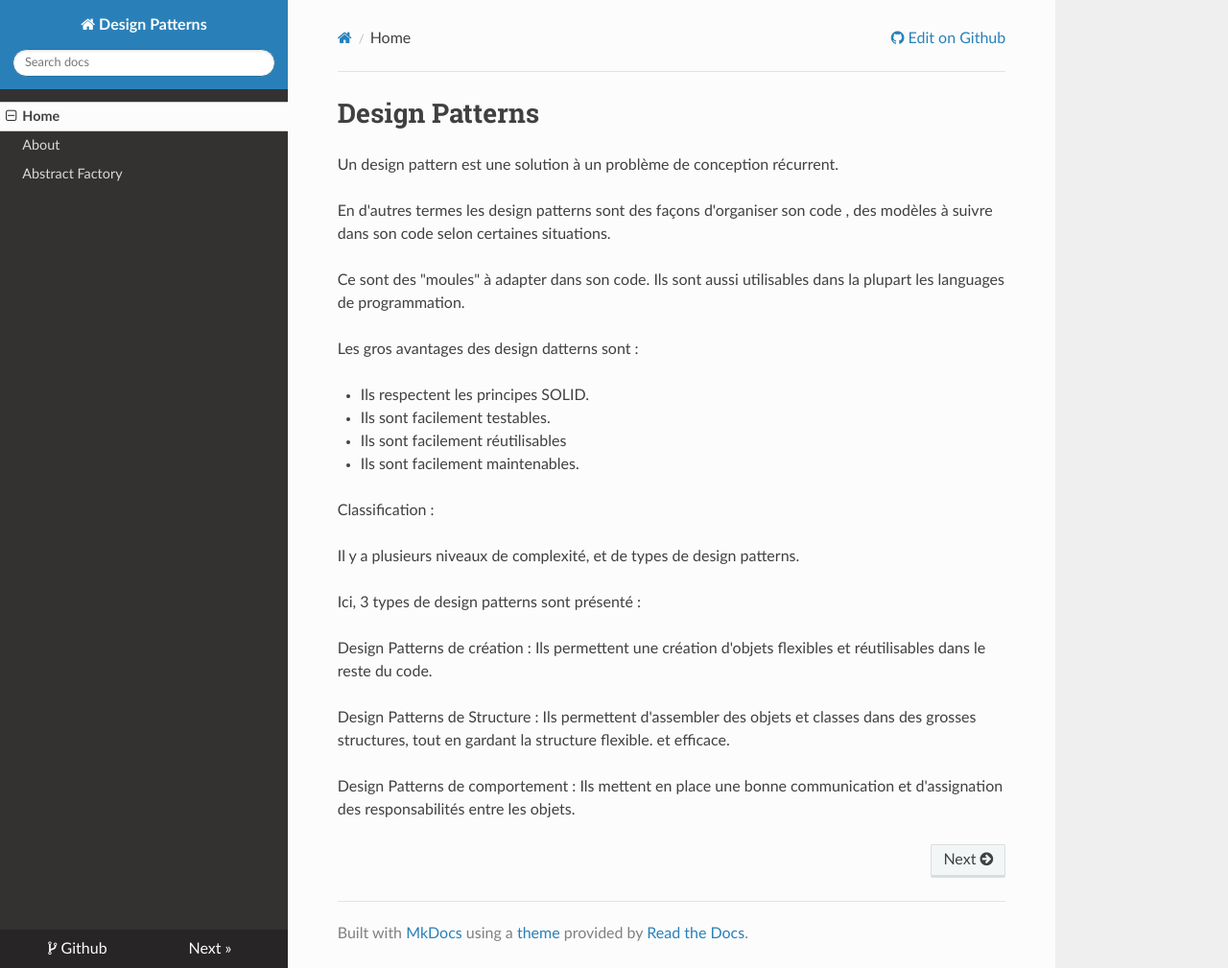
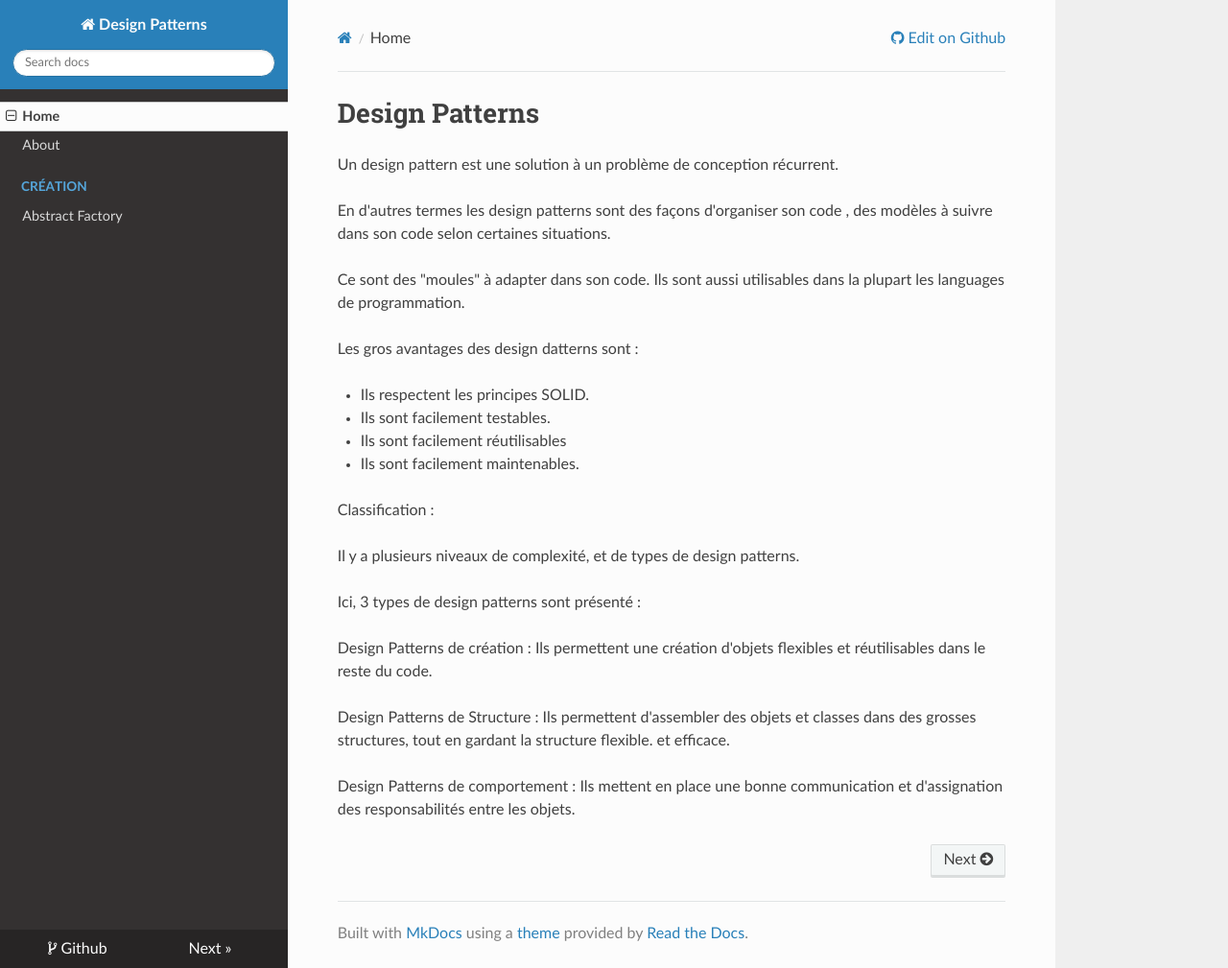
Before and after one commit to programgames/DesignPattern, an MkDocs documentation site: the page built from docs/index.md, in a window 1280 px wide and 1009 px high. Shown: the whole window at 96% size. Built offline with MkDocs 1.6.1, drawn with Linux system fonts in a browser that asks for light colours; nearby versions of some CDN libraries.

Commit message:
Changement de la structure

```diff
--- a/mkdocs.yml
+++ b/mkdocs.yml
@@ -1,7 +1,7 @@
 site_name: Design Patterns
 repo_url: https://github.com/programgames/DesignPattern
 repo_name: Github
-site_description: Design Patterns examples in french
+site_description: Présentation des design patterns
 site_author: Julien Marcon
 remote_branch: gh-pages
 dev_addr: 'localhost:8010'
@@ -9,4 +9,5 @@ theme: readthedocs
 nav:
     - Home: index.md
     - About: about.md
-    - Abstract Factory: abstract-factory.md
+    - Création :
+          - Abstract Factory: abstract-factory.md
```
